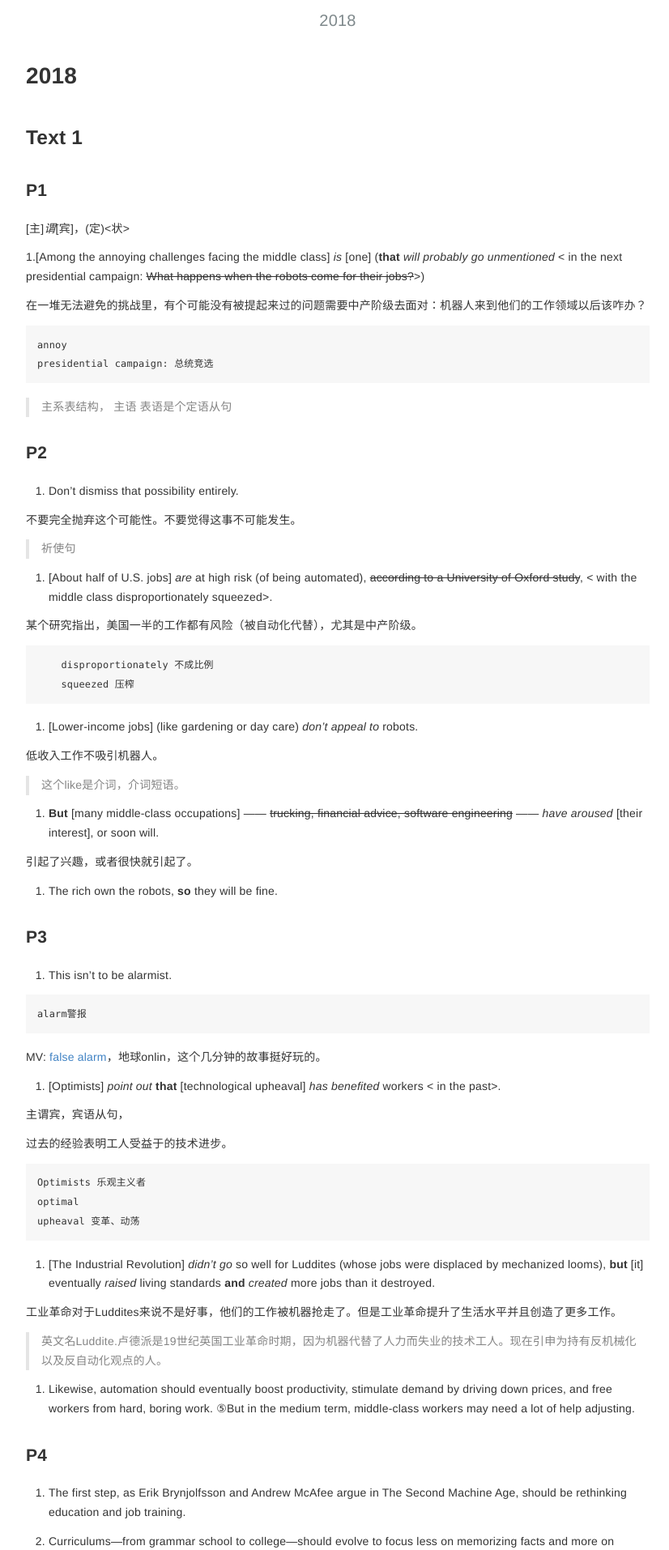
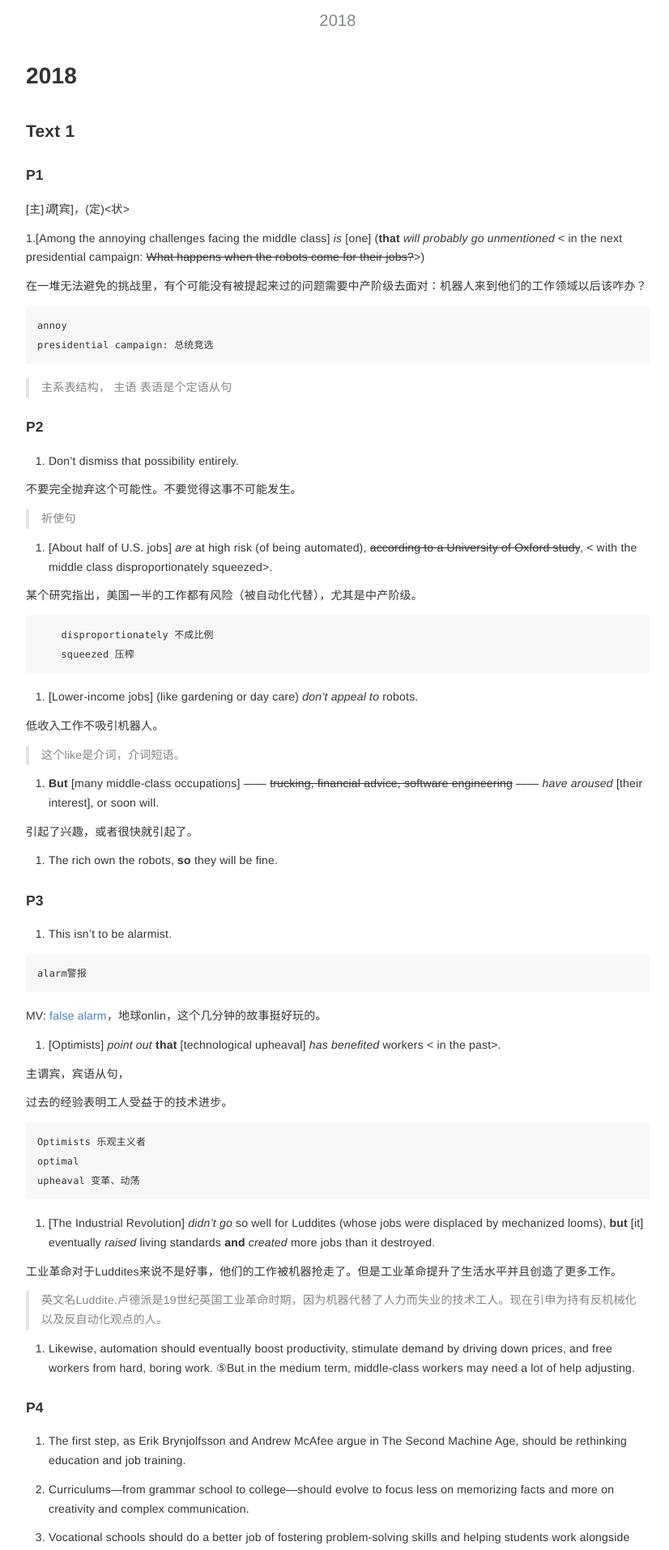
Before and after one commit to Meng2025/book, a Jekyll site: the page built from _posts/2021-09-04-阅读2018.md, in a window 1280 px wide. Shown: the top 1914 px of the page at 81% size, without its empty margins (223-1049 px from the left). Built offline with Jekyll 4.4.1, drawn with Linux system fonts in a browser that asks for light colours; some of the changed text lies outside the part shown.

Commit message:
Update 2021-09-04-阅读2018.md

```diff
--- a/_posts/2021-09-04-阅读2018.md
+++ b/_posts/2021-09-04-阅读2018.md
@@ -6,9 +6,9 @@ layout: post
 ---
 
 
-## Text 1
+### Text 1
 
-### P1
+#### P1
 
 [主]*谓*[宾]，(定)<状>
 
@@ -25,7 +25,7 @@ presidential campaign: 总统竞选
 >主语
 >表语是个定语从句
 
-### P2
+#### P2
 
 1. Don't dismiss that possibility entirely.
 
@@ -56,7 +56,7 @@ presidential campaign: 总统竞选
 
 5. The rich own the robots, **so** they will be fine.
 
-### P3
+#### P3
 
 1. This isn't to be alarmist.
 
@@ -88,7 +88,7 @@ upheaval 变革、动荡
 
 4. Likewise, automation should eventually boost productivity, stimulate demand by driving down prices, and free workers from hard, boring work. ⑤But in the medium term, middle-class workers may need a lot of help adjusting.
 
-### P4
+#### P4
 1. The first step, as Erik Brynjolfsson and Andrew McAfee argue in The Second Machine Age, should be rethinking education and job training.
 
 2. Curriculums—from grammar school to college—should evolve to focus less on memorizing facts and more on creativity and complex communication.
@@ -101,12 +101,12 @@ upheaval 变革、动荡
 
 6. Professionals trying to acquire new skills will be able to do so without going into debt.
 
-### P5~7
+#### P5~7
 ①The challenge of coping with automation underlines the need for the U.S. to revive its fading business dynamism: Starting new companies must be made easier. ②In previous eras of drastic technological change, entrepreneurs smoothed the transition by dreaming up ways to combine labor and machines. ③The best uses of 3D printers and virtual reality haven't been invented yet. ④The U.S. needs the new companies that will invent them.
 ①Finally, because automation threatens to widen the gap between capital income and labor income, taxes and the safety net will have to be rethought. ②Taxes on low-wage labor need to be cut, and wage subsidies such as the earned income tax credit should be expanded: This would boost incomes, encourage work, reward companies for job creation, and reduce inequality.
 ①Technology will improve society in ways big and small over the next few years, yet this will be little comfort to those who find their lives and careers upended by automation. ②Destroying the machines that are coming for our jobs would be nuts. ③But policies to help workers adapt will be indispensable.
 
-### Q
+#### Q
 21. Who will be most threatened by automation?（D）
 [A] Leading politicians.
 [B] Low-wage laborers.
@@ -140,7 +140,7 @@ upheaval 变革、动荡
 
 ----
 ----
-## Text 2
+### Text 2
 
 ①A new survey by Harvard University finds more than two-thirds of young Americans disapprove of President Trump’s use of Twitter. ②The implication is that Millennials prefer news from the White House to be filtered through other sources, not a president’s social media platform.
 ①Most Americans rely on social media to check daily headlines. ②Yet as distrust has risen toward all media, people may be starting to beef up their media literacy skills. ③Such a trend is badly needed. ④During the 2016 presidential campaign, nearly a quarter of web content shared by Twitter users in the politically critical state of Michigan was fake news, according to the University of Oxford. ⑤And a survey conducted for BuzzFeed News found 44 percent of Facebook users rarely or never trust news from the media giant.
@@ -176,7 +176,7 @@ upheaval 变革、动荡
 
 ----
 ----
-## Text 3
+### Text 3
 ①Any fair-minded assessment of the dangers of the deal between Britain's National Health Service (NHS) and DeepMind must start by acknowledging that both sides mean well. ②DeepMind is one of the leading artificial intelligence (AI) companies in the world. ③The potential of this work applied to healthcare is very great, but it could also lead to further concentration of power in the tech giants. ④It is against that background that the information commissioner, Elizabeth Denham, has issued her damning verdict against the Royal Free hospital trust under the NHS, which handed over to DeepMind the records of 1.6 million patients in 2015 on the basis of a vague agreement which took far too little account of the patients' rights and their expectations of privacy.
 ①DeepMind has almost apologised. ②The NHS trust has mended its ways. ③Further arrangements—and there may be many—between the NHS and DeepMind will be carefully scrutinised to ensure that all necessary permissions have been asked of patients and all unnecessary data has been cleaned. ④There are lessons about informed patient consent to learn. ⑤But privacy is not the only angle in this case and not even the most important. ⑥Ms Denham chose to concentrate the blame on the NHS trust, since under existing law it “controlled” the data and DeepMind merely “processed” it. ⑦But this distinction misses the point that it is processing and aggregation, not the mere possession of bits, that gives the data value.
 ①The great question is who should benefit from the analysis of all the data that our lives now generate. ②Privacy law builds on the concept of damage to an individual from identifiable knowledge about them. ③That misses the way the surveillance economy works. ④The data of an individual there gains its value only when it is compared with the data of countless millions more.
@@ -210,7 +210,7 @@ upheaval 变革、动荡
 
 ----
 ----
-## Text 4
+### Text 4
 
 ①The U.S. Postal Service (USPS) continues to bleed red ink. ②It reported a net loss of $5.6 billion for fiscal 2016, the 10th straight year its expenses have exceeded revenue. ③Meanwhile, it has more than $120 billion in unfunded liabilities, mostly for employee health and retirement costs. ④There are many reasons this formerly stable federal institution finds itself on the verge of bankruptcy. ⑤Fundamentally, the USPS is in a historic squeeze between technological change that has permanently decreased demand for its bread-and-butter product, first-class mail, and a regulatory structure that denies management the flexibility to adjust its operations to the new reality.
 ①And interest groups ranging from postal unions to greeting-card makers exert self-interested pressure on the USPS’s ultimate overseer—Congress—insisting that whatever else happens to the Postal Service, aspects of the status quo they depend on get protected. ②This is why repeated attempts at reform legislation have failed in recent years, leaving the Postal Service unable to pay its bills except by deferring vital modernization.
```
